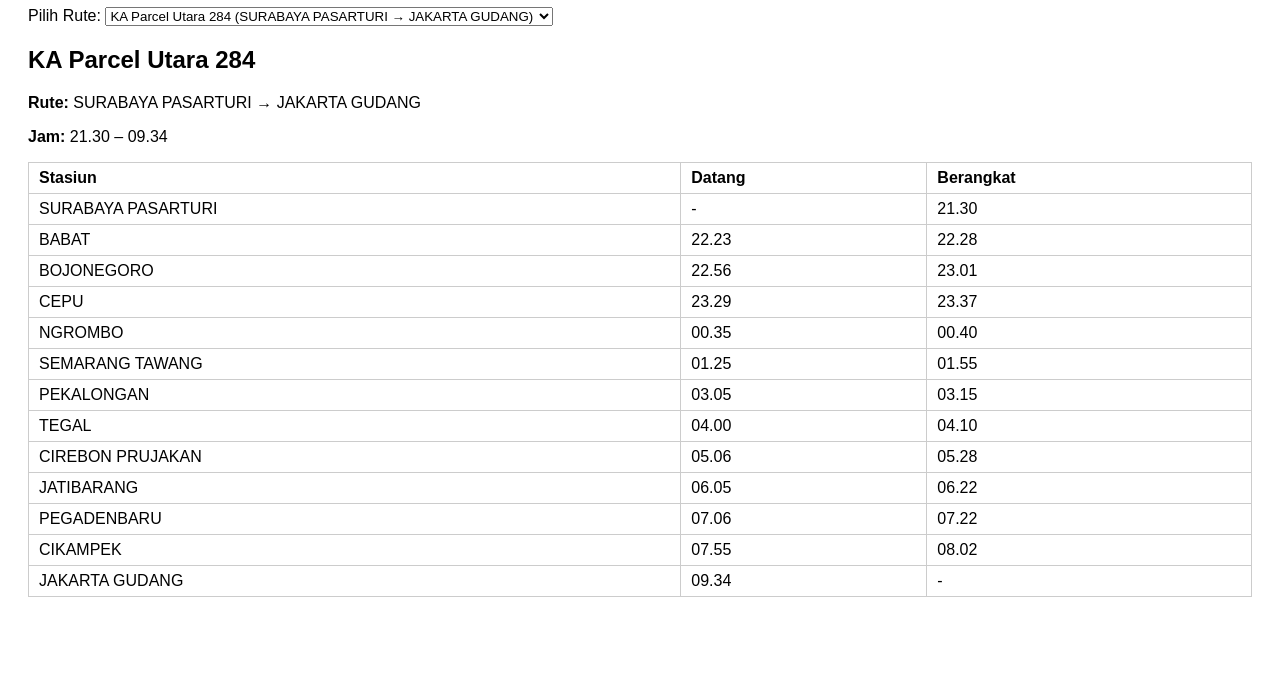
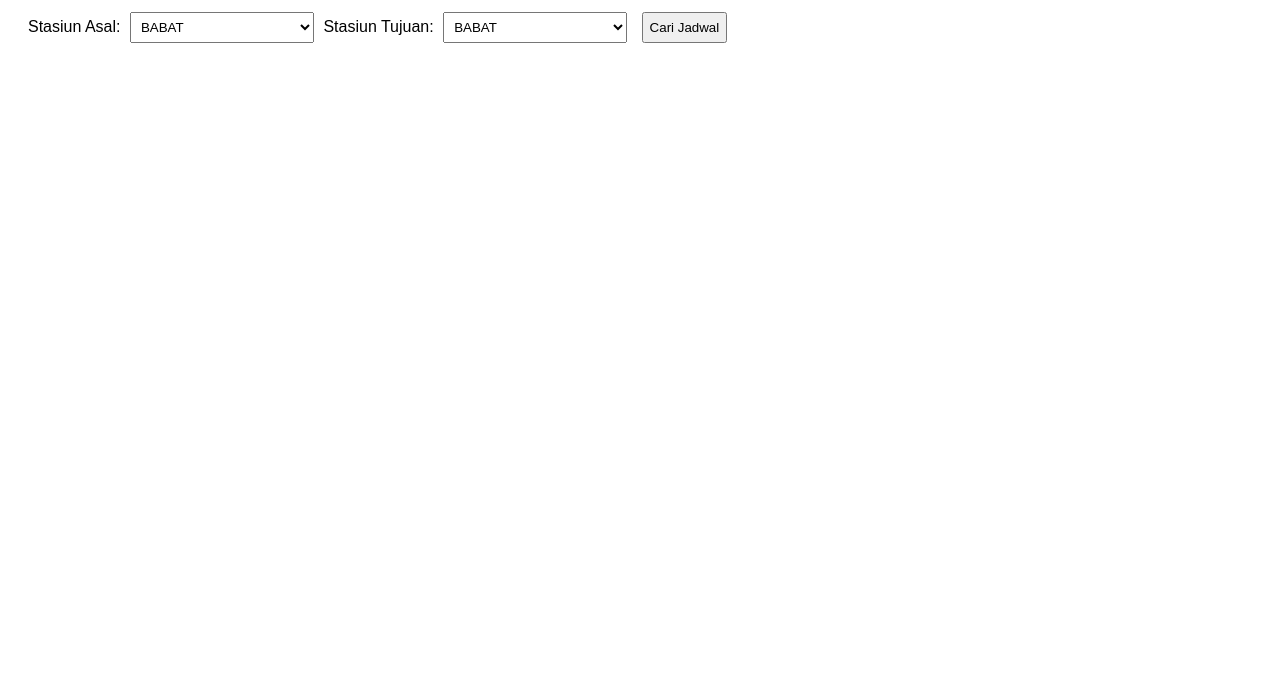
Before and after one commit to ToMS-pro/krt, a plain HTML site: page index.html in a window 1280 px wide. Shown: the part 101-800 px from the top of the page. Drawn offline with Linux system fonts and the light colour scheme.

Commit message:
Update index.html

```diff
--- a/index.html
+++ b/index.html
@@ -1,55 +1,77 @@
 <!DOCTYPE html>
 <html lang="id">
 <head>
-  <meta charset="UTF-8" />
+  <meta charset="UTF-8">
   <title>Jadwal KA Parcel</title>
   <style>
     body { font-family: sans-serif; padding: 20px; }
-    table { border-collapse: collapse; width: 100%; margin-top: 10px; }
+    select, button { padding: 6px; margin: 5px; }
+    table { border-collapse: collapse; width: 100%; margin-top: 15px; }
     th, td { border: 1px solid #ccc; padding: 6px 10px; text-align: left; }
   </style>
 </head>
 <body>
-  <h1>Jadwal Kereta Parcel</h1>
-  <label>Pilih Rute:</label>
-  <select id="rute-select"></select>
+  <h1>Jadwal KA Parcel</h1>
 
-  <div id="jadwal-container"></div>
+  <label for="asal">Stasiun Asal:</label>
+  <select id="asal"></select>
+
+  <label for="tujuan">Stasiun Tujuan:</label>
+  <select id="tujuan"></select>
+
+  <button onclick="cariJadwal()">Cari Jadwal</button>
+
+  <div id="hasil"></div>
 
   <script>
+    let dataKereta = [];
+    let semuaStasiun = new Set();
+
     async function loadData() {
-      const res = await fetch("data.json");
-      const data = await res.json();
+      const res = await fetch('data.json');
+      dataKereta = await res.json();
 
-      const select = document.getElementById("rute-select");
-      const container = document.getElementById("jadwal-container");
-
-      data.forEach((kereta, index) => {
-        const option = document.createElement("option");
-        option.value = index;
-        option.textContent = `${kereta.nama} (${kereta.asal} → ${kereta.tujuan})`;
-        select.appendChild(option);
+      // Ambil semua nama stasiun
+      dataKereta.forEach(kereta => {
+        kereta.rute.forEach(r => semuaStasiun.add(r.stasiun));
       });
 
-      select.addEventListener("change", () => showJadwal(data[select.value]));
-
-      // Tampilkan jadwal pertama secara default
-      showJadwal(data[0]);
+      const asal = document.getElementById('asal');
+      const tujuan = document.getElementById('tujuan');
+      Array.from(semuaStasiun).sort().forEach(st => {
+        asal.innerHTML += `<option value="${st}">${st}</option>`;
+        tujuan.innerHTML += `<option value="${st}">${st}</option>`;
+      });
     }
 
-    function showJadwal(kereta) {
-      const html = `
-        <h2>${kereta.nama}</h2>
-        <p><strong>Rute:</strong> ${kereta.asal} → ${kereta.tujuan}</p>
-        <p><strong>Jam:</strong> ${kereta.jam}</p>
-        <table>
-          <tr><th>Stasiun</th><th>Datang</th><th>Berangkat</th></tr>
-          ${kereta.rute.map(r =>
-            `<tr><td>${r.stasiun}</td><td>${r.dat}</td><td>${r.ber}</td></tr>`
-          ).join("")}
-        </table>
-      `;
-      document.getElementById("jadwal-container").innerHTML = html;
+    function cariJadwal() {
+      const asal = document.getElementById('asal').value;
+      const tujuan = document.getElementById('tujuan').value;
+      const hasilDiv = document.getElementById('hasil');
+      hasilDiv.innerHTML = '';
+
+      const hasil = dataKereta.filter(kereta => {
+        const rute = kereta.rute.map(r => r.stasiun);
+        return rute.includes(asal) && rute.includes(tujuan) &&
+               rute.indexOf(asal) < rute.indexOf(tujuan);
+      });
+
+      if (hasil.length === 0) {
+        hasilDiv.innerHTML = '<p><strong>Tidak ada jadwal ditemukan.</strong></p>';
+        return;
+      }
+
+      hasilDiv.innerHTML = hasil.map(kereta => {
+        const rute = kereta.rute;
+        const jamBerangkat = rute.find(r => r.stasiun === asal)?.ber || '-';
+        const jamTiba = rute.find(r => r.stasiun === tujuan)?.dat || '-';
+        return `
+          <h2>${kereta.nama}</h2>
+          <p><strong>Rute:</strong> ${kereta.asal} → ${kereta.tujuan}</p>
+          <p><strong>Berangkat dari ${asal}:</strong> ${jamBerangkat}</p>
+          <p><strong>Tiba di ${tujuan}:</strong> ${jamTiba}</p>
+        `;
+      }).join('<hr>');
     }
 
     loadData();
```
